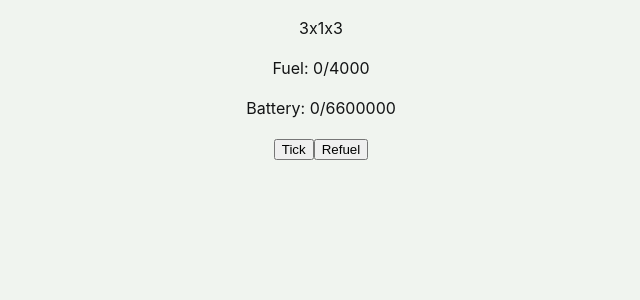
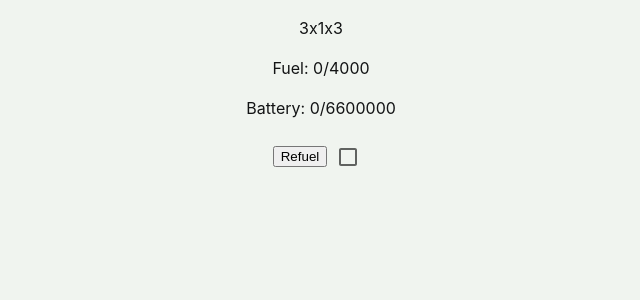
Before and after one commit to AlicornLunaa/biggerreactors_simulator, a React (Vite) app: page /#/test in a window 1280 px wide. Shown: the top 300 px of the page, without its empty margins (319-959 px from the left). Built offline with nearby package versions, Linux system fonts and the light colour scheme.

Commit message:
Basic control panel

```diff
--- a/src/components/TestScreen.tsx
+++ b/src/components/TestScreen.tsx
@@ -1,11 +1,12 @@
-import { useEffect, useState } from "react";
+import { Checkbox } from "@mui/material";
+import { useEffect, useRef, useState } from "react";
 import SimulationDescription from "../classes/bigger_reactors/SimulationDescription";
 import TimeSlicedReactorSimulation from "../classes/bigger_reactors/TimeSlicedReactorSimulation";
 import { Materials } from "../classes/Materials";
 
 export default function TestScreen(){
-    const [reactor, setReactor] = useState<TimeSlicedReactorSimulation>();
-    const [active, setActive] = useState(false);
+    const reactor = useRef<TimeSlicedReactorSimulation>();
+    const active = useRef(true);
     const [update, setUpdate] = useState(false);
 
     useEffect(() => {
@@ -20,11 +21,11 @@ export default function TestScreen(){
         desc.setModeratorProperties(0, 0, 2, Materials[0][12]);
         desc.setModeratorProperties(1, 0, 2, Materials[0][12]);
         desc.setModeratorProperties(2, 0, 2, Materials[0][12]);
-        setReactor(new TimeSlicedReactorSimulation(desc));
+        reactor.current = new TimeSlicedReactorSimulation(desc);
 
         const tickInterval = setInterval(() => {
-            if(reactor == null) return;
-            reactor.tick(true);
+            if(reactor.current == null) return;
+            reactor.current.tick(active.current);
             setUpdate(true);
         }, 50);
 
@@ -35,23 +36,19 @@ export default function TestScreen(){
 
     useEffect(() => { setUpdate(false); }, [update])
 
-    if(reactor == null) return (<div>Null reactor</div>);
+    if(reactor.current == null) return (<div>Null reactor</div>);
 
     return (
         <div>
-            <p>{reactor.x}x{reactor.y}x{reactor.z}</p>
-            <p>Fuel: {reactor.fuelTank!.fuel}/{reactor.fuelTank!.capacity}</p>
-            <p>Battery: {reactor.battery!.stored}/{reactor.battery!.capacity}</p>
+            <p>{reactor.current.x}x{reactor.current.y}x{reactor.current.z}</p>
+            <p>Fuel: {Math.round(reactor.current.fuelTank!.fuel)}/{Math.round(reactor.current.fuelTank!.capacity)}</p>
+            <p>Battery: {Math.round(reactor.current.battery!.stored)}/{Math.round(reactor.current.battery!.capacity)}</p>
             <button onClick={() => {
-                if(reactor == null) return;
-                reactor.tick(true);
-                setUpdate(true);
-            }}>Tick</button>
-            <button onClick={() => {
-                if(reactor == null) return;
-                reactor.fuelTank.fuel = reactor.fuelTank.capacity;
+                if(reactor.current == null) return;
+                reactor.current.fuelTank.fuel = reactor.current.fuelTank.capacity;
                 setUpdate(true);
             }}>Refuel</button>
+            <Checkbox onChange={(selected) => { active.current = selected.target.checked; }} />
         </div>
     )
 }
```
